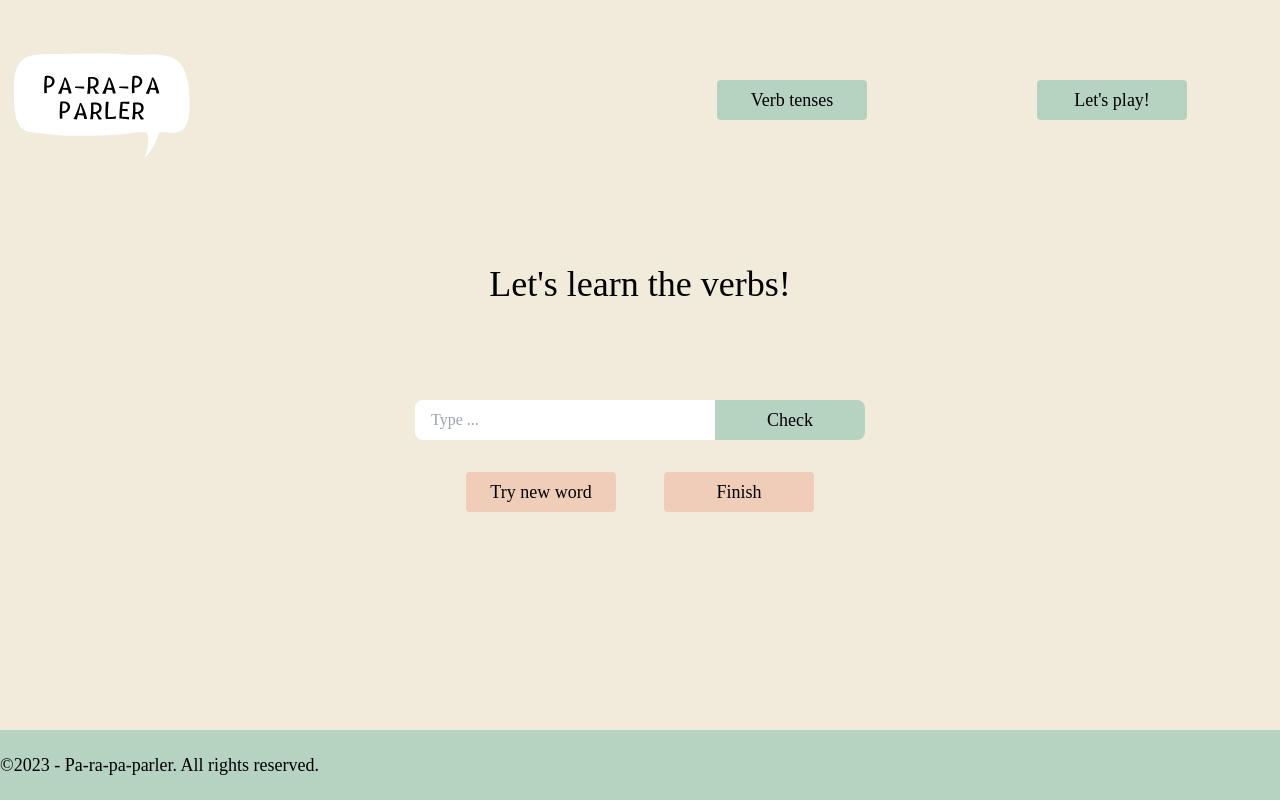
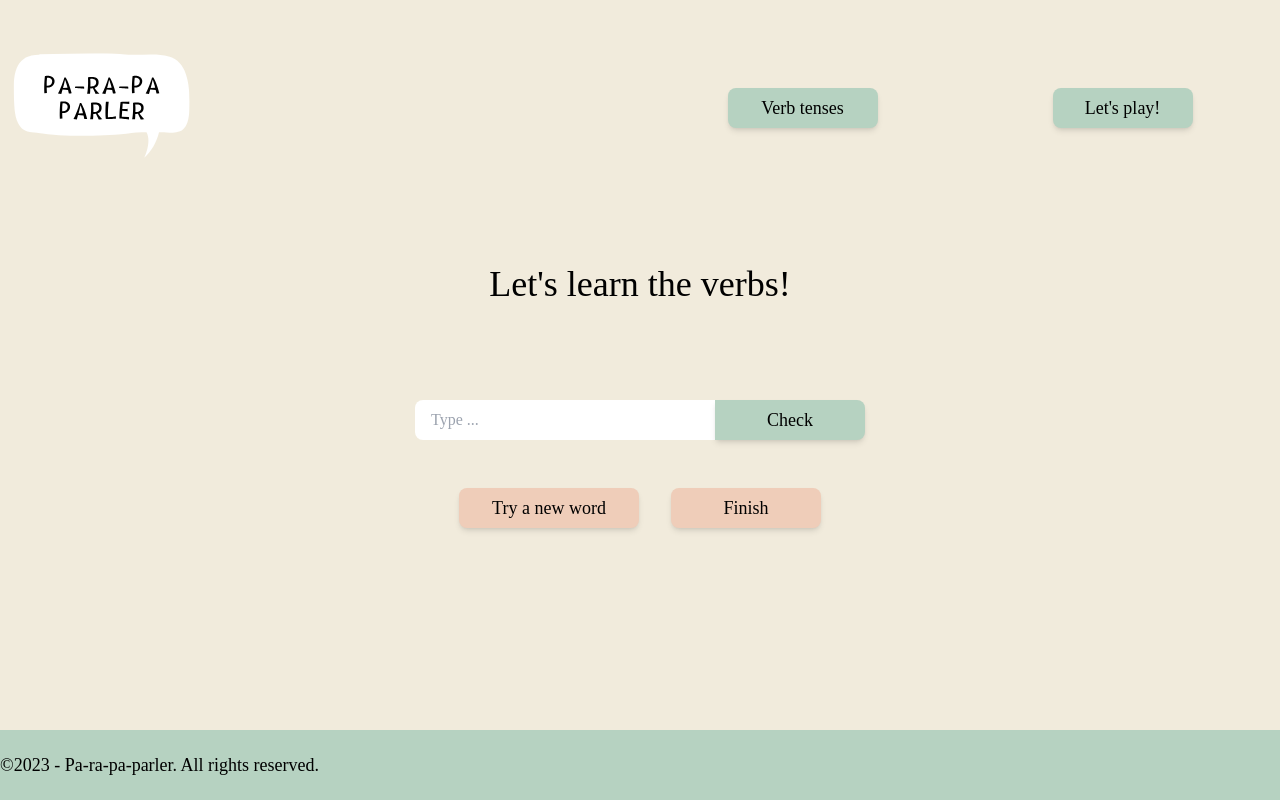
Before and after one commit to dspodina/Conjugaison-Francais, a Next.js app: page /play in a window 1280 px wide. Built offline with nearby package versions, Linux system fonts and the light colour scheme.

Commit message:
added hover effect to the buttons

```diff
--- a/src/components/Buttons/CheckButton.jsx
+++ b/src/components/Buttons/CheckButton.jsx
@@ -4,7 +4,7 @@ import Link from "next/link";
 
 const TensesCheckButton = () => {
   return (
-    <button className="bg-greenish rounded-r-lg min-w-[150px]">
+    <button className="bg-greenish rounded-r-lg min-w-[150px] shadow-md min-h-[40px]">
       <Link className="text-lg" href="#">Check</Link>
     </button>
   );
--- a/src/components/Buttons/CheckRules.jsx
+++ b/src/components/Buttons/CheckRules.jsx
@@ -2,7 +2,7 @@ import Link from "next/link";
 
 const CheckRules = () => {
   return (
-    <button className="bg-greenish rounded min-h-[40px] w-[150px]">
+    <button className="bg-greenish w-[150px] mx-4 shadow-md mt-4 px-8 min-h-[40px] min-w-[140px] rounded-lg hover:bg-white transition duration-500 ease-in-out transform hover:-translate-y-1 hover:scale-105">
       <Link className="text-lg" href="/search-result">Verb tenses</Link>
     </button>
   );
--- a/src/components/Buttons/Finish.jsx
+++ b/src/components/Buttons/Finish.jsx
@@ -4,8 +4,10 @@ import Link from "next/link";
 
 const Finish = () => {
   return (
-    <button className="bg-pink rounded min-w-[150px] min-h-[40px]">
-      <Link className="text-lg" href="#">Finish</Link>
+    <button className="bg-pink w-[150px] mx-4 shadow-md mt-4 px-8 min-h-[40px] min-w-[140px] rounded-lg transition duration-500 ease-in-out transform hover:-translate-y-1 hover:scale-105">
+      <Link className="text-lg" href="#">
+        Finish
+      </Link>
     </button>
   );
 };
--- a/src/components/Buttons/LetsPlay.jsx
+++ b/src/components/Buttons/LetsPlay.jsx
@@ -2,7 +2,7 @@ import Link from "next/link";
 
 const LetsPlay = () => {
   return (
-    <button className="bg-greenish rounded min-h-[40px] w-[150px] mx-4">
+    <button className="bg-greenish mx-4 shadow-md mt-4 px-8 min-h-[40px] min-w-[140px] hover:bg-white rounded-lg transition duration-500 ease-in-out transform hover:-translate-y-1 hover:scale-105">
       <Link className="text-lg" href="/play">Let's play!</Link>
     </button>
   );
--- a/src/components/Buttons/NewWord.jsx
+++ b/src/components/Buttons/NewWord.jsx
@@ -4,8 +4,8 @@ import Link from "next/link";
 
 const TensesNewWord = () => {
   return (
-    <button className="bg-pink rounded min-w-[150px] mr-12 min-h-[40px]">
-      <Link className="text-lg" href="#">Try new word</Link>
+    <button className="bg-pink mx-4 shadow-md mt-4 px-8 min-h-[40px] min-w-[180px] rounded-lg transition duration-500 ease-in-out transform hover:-translate-y-1 hover:scale-105">
+      <Link className="text-lg" href="#">Try a new word</Link>
     </button>
   );
 };
```
